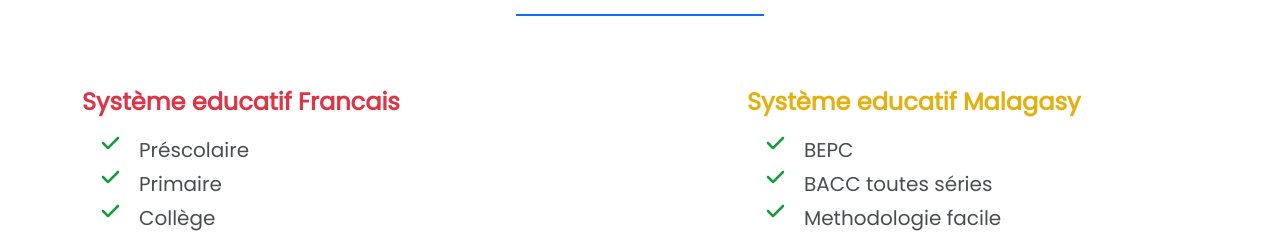
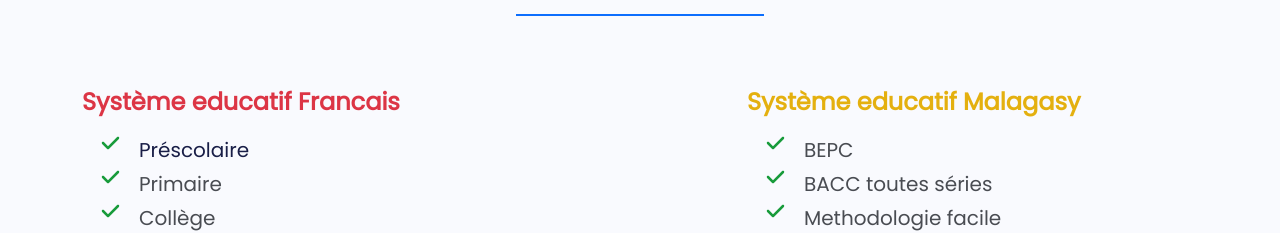
Before and after one commit to Radoniaina24/intello24, a Next.js app: page / in a window 1280 px wide. Shown: the part 1480-1713 px from the top of the page. Built offline with nearby package versions, Linux system fonts and the light colour scheme.

Commit message:
add bg light to body

```diff
--- a/src/components/Systeme/Systeme.jsx
+++ b/src/components/Systeme/Systeme.jsx
@@ -21,7 +21,7 @@ export default function Systeme() {
             <div className='col-md-6 col-lg-5 mt-4 mt-md-0'>
               <h4 className="text-danger">Système educatif Francais</h4>
               <ul className='fs-5 list-unstyled'>
-                <li className="d-flex"><FontAwesomeIcon icon={faCheck} className={"text-warning fontAwesome mx-3"}/>Préscolaire</li>
+                <li className="d-flex text-dark"><FontAwesomeIcon icon={faCheck} className={"text-warning fontAwesome mx-3"}/>Préscolaire</li>
                 <li className="d-flex"><FontAwesomeIcon icon={faCheck} className={"text-warning fontAwesome mx-3"}/>Primaire</li>
                 <li className="d-flex"><FontAwesomeIcon icon={faCheck} className={"text-warning fontAwesome mx-3"}/>Collège</li>
                 <li className="d-flex"><FontAwesomeIcon icon={faCheck} className={"text-warning fontAwesome mx-3"}/>Lycée</li>
--- a/src/theme/scss/styles.scss
+++ b/src/theme/scss/styles.scss
@@ -172,11 +172,9 @@
   background-color: var(--bs-primary);
   opacity: 1;
 }
-// body{
-//   background-image: -webkit-linear-gradient(248deg, #5ca22a 0%, #5098c8 47%, #FFCC70 95%);
-//   background-image: linear-gradient(248deg, #5ca22a 0%, #5098c8 47%, #FFCC70 95%);
-
-// }
+body{
+  background-color: var(--bs-light);
+}
 .systeme .fontAwesome{
   width: 25px;
 }
```
